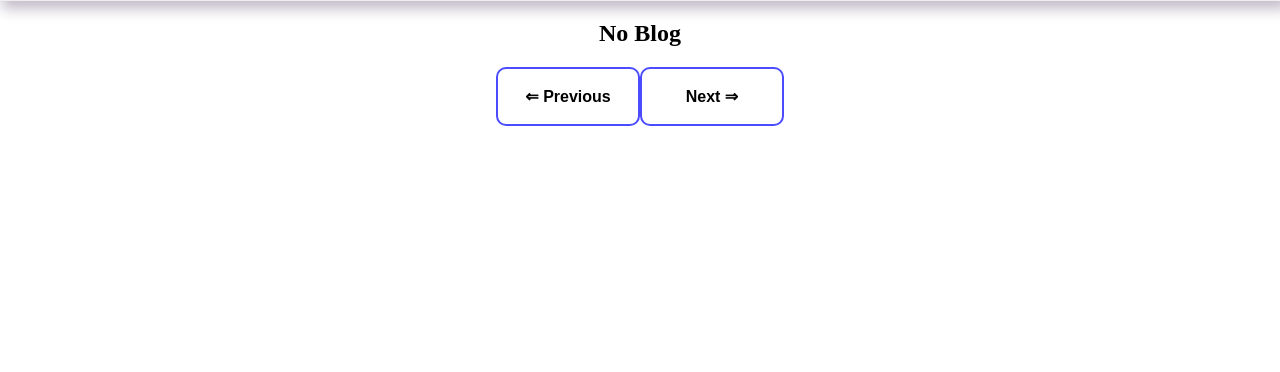
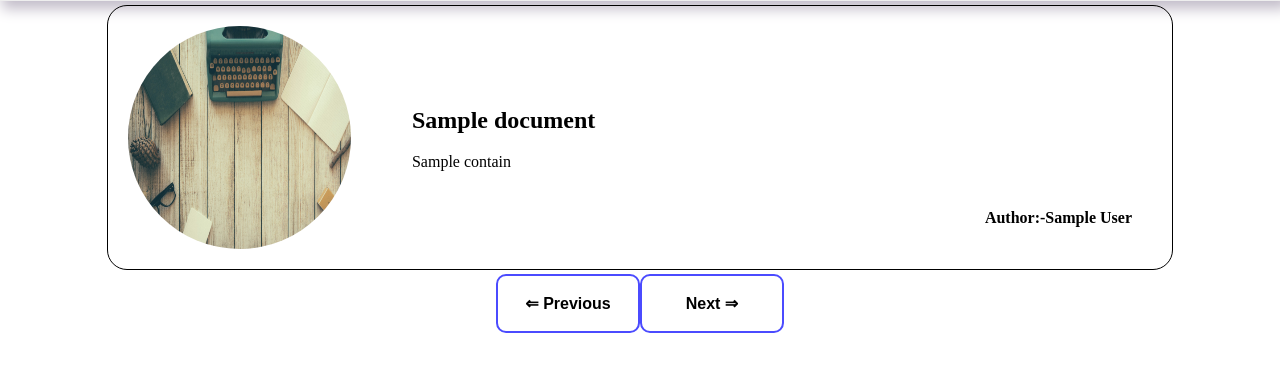
Before and after one commit to Brave-Programmmer/braveprogrammer, a Flask app: template templates/search.html in a window 1280 px wide. Shown: the part 79-451 px from the top of the page. Run offline with Flask 2, Linux system fonts and the light colour scheme; the template is opened without the code that fills it: most values are stand-ins (such as "Sample title", 1, 10 or a date in 2020).

Commit message:
Pagination fixe

```diff
--- a/templates/search.html
+++ b/templates/search.html
@@ -45,7 +45,7 @@
         {% else %}
         <div class="blog">
             {% for document in blog %}
-                {% if not document.title %}
+                {% if document.title %}
                 <div class="contain" onclick="location.href = '/blog/{{document.slug}}';">
                     <img src="{{ url_for('static', filename='searchblog.jpg') }}" alt="blogimg" srcset="" class="blogimg">
                     <div class="tanddes">
```
